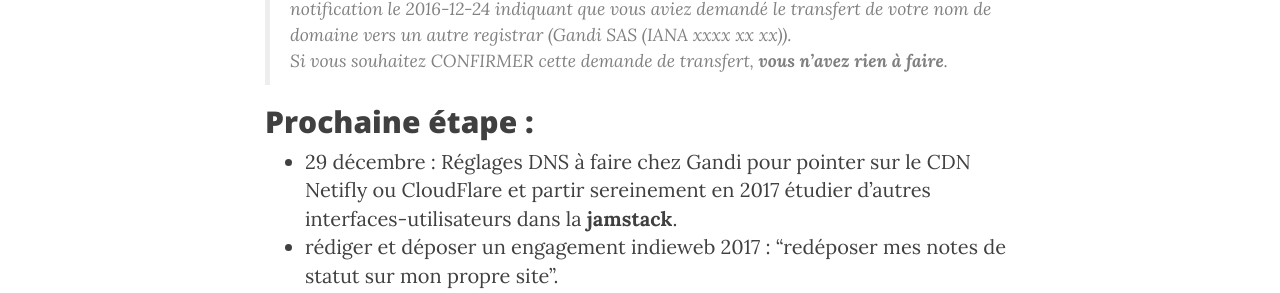
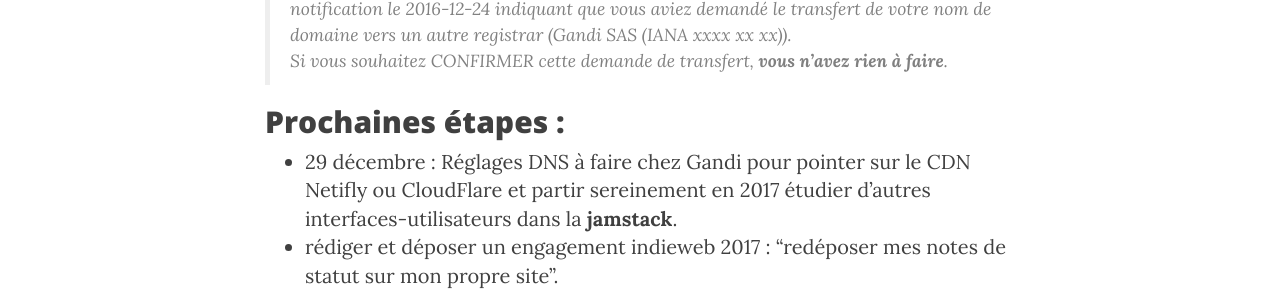
Before and after one commit to ChristopheDucamp/xtof-clean-blog, a Jekyll site: the page built from _posts/2016-12-24-migration-jamstack.markdown, in a window 1280 px wide. Shown: the part 1086-1379 px from the top of the page. Built offline with Jekyll 4.4.1, drawn with Linux system fonts in a browser that asks for light colours; nearby versions of some CDN libraries; comment, search, counter and statistics services are not loaded.

Commit message:
Updated Migration Jamstack

```diff
--- a/_posts/2016-12-24-migration-jamstack.markdown
+++ b/_posts/2016-12-24-migration-jamstack.markdown
@@ -21,7 +21,7 @@ Après un [gros mal de crâne vécu avant-hier](http://ducamp.me/2016-357) pour
 
 > Concerne le transfert du nom de domaine : christopheducamp.com, OVH a reçu une notification le 2016-12-24 indiquant que vous aviez demandé le transfert de votre nom de domaine vers un autre registrar (Gandi SAS (IANA xxxx xx xx)).<br>Si vous souhaitez CONFIRMER cette demande de transfert, **vous n'avez rien à faire**.
 
-## Prochaine étape :
+## Prochaines étapes :
 
 * 29 décembre : [Réglages DNS à faire chez Gandi pour pointer sur le CDN Netifly ou CloudFlare](http://ducamp.me/2016-357#SSL_sur_domaine_apex_christopheducamp.com) et partir sereinement en 2017 étudier d'autres interfaces-utilisateurs dans la **[jamstack](https://christophe.ducamp.me/2016/12/20/newbie-sur-la-jamstack-dot-dot-dot.html)**.
 * rédiger et déposer [un engagement indieweb 2017](https://indieweb.org/2017-01-01-commitments) : "redéposer mes notes de statut sur mon propre site".
```
